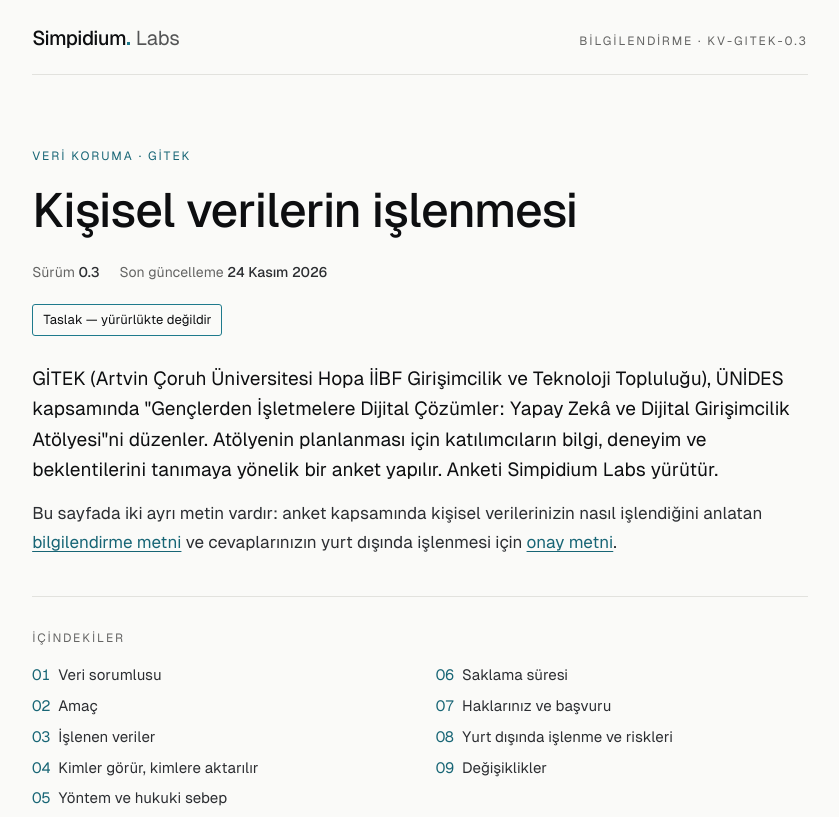
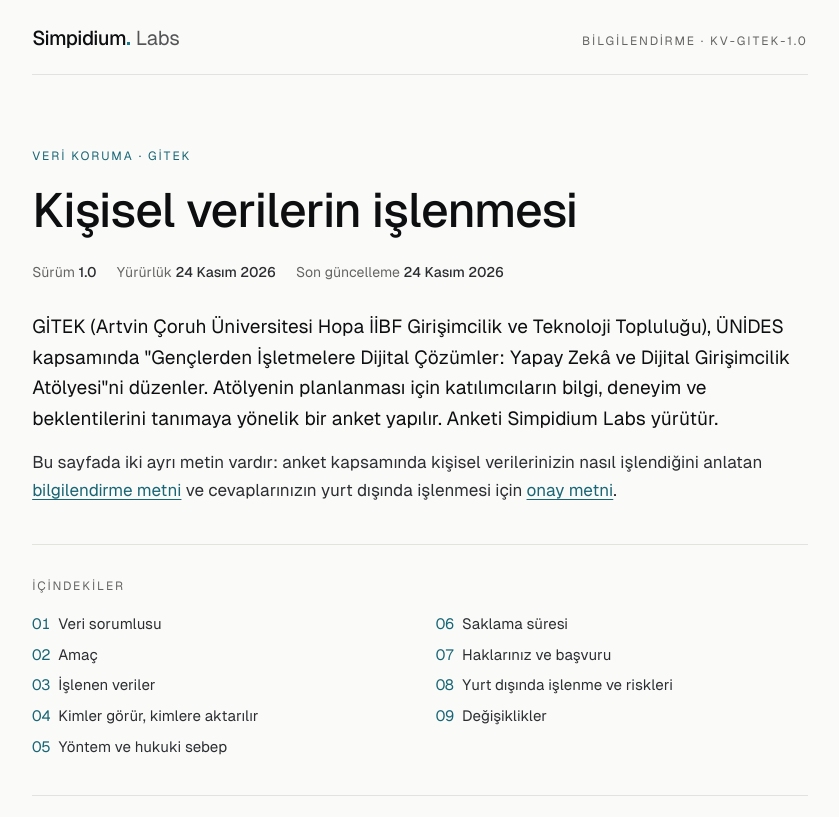
Before and after one commit to simpidium/simpidium.github.io, a plain HTML site: page kv/gitek/index.html in a window 1280 px wide. Shown: the top 817 px of the page, without its empty margins (220-1059 px from the left). Drawn offline with Linux system fonts and the light colour scheme.

Commit message:
kv/gitek: 1.0 in force (draft label removed)
Co-Authored-By: Claude Opus 5.5 <noreply@anthropic.com>
Claude-Session: https://claude.ai/code/session_01QVTnkLnh2L1wPsJUob2maq

```diff
--- a/kv/gitek/index.html
+++ b/kv/gitek/index.html
@@ -84,10 +84,6 @@
   }
   .meta { display: flex; flex-wrap: wrap; gap: 8px 20px; margin-top: 24px; font-size: 14px; color: var(--muted); }
   .meta b { color: var(--text); font-weight: 500; }
-  .draft {
-    display: inline-block; margin-top: 20px; font-size: 13px; color: var(--fg);
-    border: 1px solid var(--accent); padding: 4px 10px; border-radius: 3px;
-  }
   .lead { margin-top: 28px; font-size: 19px; line-height: 1.6; color: var(--fg); }
   .lead + p { margin-top: 14px; }
 
@@ -173,7 +169,7 @@
 <div class="wrap">
   <header class="site">
     <a class="wordmark" href="/" aria-label="Simpidium Labs ana sayfa">Simpidium<span class="dot" aria-hidden="true"></span><span class="labs">Labs</span></a>
-    <span class="doccode"><span class="k">BİLGİLENDİRME · </span>KV-GITEK-0.3</span>
+    <span class="doccode"><span class="k">BİLGİLENDİRME · </span>KV-GITEK-1.0</span>
   </header>
 
   <main id="icerik">
@@ -181,10 +177,10 @@
       <p class="eyebrow">VERİ KORUMA · GİTEK</p>
       <h1>Kişisel verilerin işlenmesi</h1>
       <div class="meta">
-        <span>Sürüm <b>0.3</b></span>
+        <span>Sürüm <b>1.0</b></span>
+        <span>Yürürlük <b>24 Kasım 2026</b></span>
         <span>Son güncelleme <b>24 Kasım 2026</b></span>
       </div>
-      <p class="draft">Taslak — yürürlükte değildir</p>
       <p class="lead">GİTEK (Artvin Çoruh Üniversitesi Hopa İİBF Girişimcilik ve Teknoloji Topluluğu), ÜNİDES kapsamında "Gençlerden İşletmelere Dijital Çözümler: Yapay Zekâ ve Dijital Girişimcilik Atölyesi"ni düzenler. Atölyenin planlanması için katılımcıların bilgi, deneyim ve beklentilerini tanımaya yönelik bir anket yapılır. Anketi Simpidium Labs yürütür.</p>
       <p>Bu sayfada iki ayrı metin vardır: anket kapsamında kişisel verilerinizin nasıl işlendiğini anlatan <a href="#bilgilendirme">bilgilendirme metni</a> ve cevaplarınızın yurt dışında işlenmesi için <a href="#acik-riza">onay metni</a>.</p>
     </div>
@@ -286,7 +282,7 @@
       <p>Bu metin güncellendiğinde sürüm numarası ve tarih değişir.</p>
       <div class="history" role="table" aria-label="Sürüm geçmişi">
         <div role="row"><span role="columnheader">Sürüm</span><span role="columnheader">Tarih</span><span role="columnheader">Değişiklik</span></div>
-        <div role="row"><span role="cell">0.3</span><span role="cell">24 Kasım 2026</span><span role="cell">Taslak.</span></div>
+        <div role="row"><span role="cell">1.0</span><span role="cell">24 Kasım 2026</span><span role="cell">İlk yürürlükteki sürüm.</span></div>
       </div>
     </section>
   </main>
```
